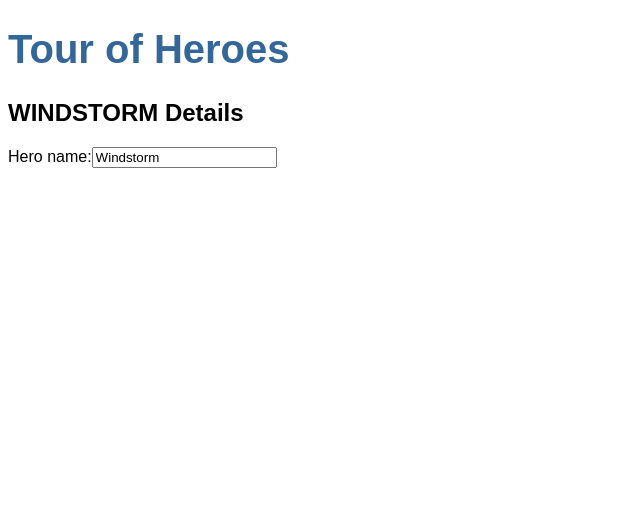
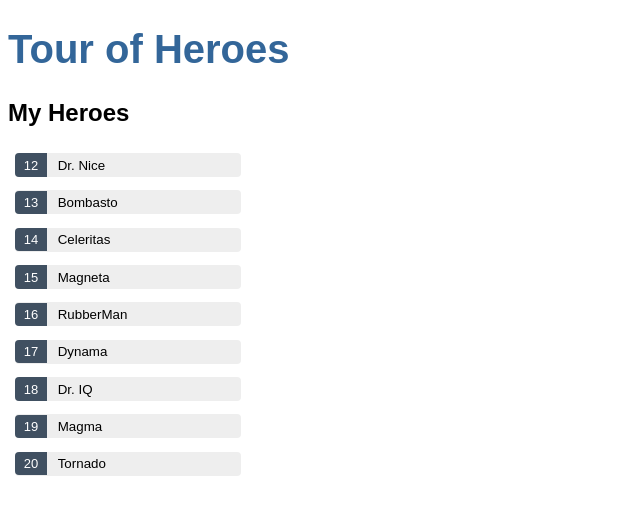
Before and after one commit to AngelMaldonado/UASLP-Aplicaciones-Web-Escalables, an Angular app in the folder Angular/03TourOfHeroes/: page / in a window 1280 px wide. Shown: the top 514 px of the page, without its empty margins (0-640 px from the left). Built offline with nearby package versions, Linux system fonts and the light colour scheme.

Commit message:
🔴03TourOfHeroes - Lista de héroes, *nfFor, *nfIf y class-binding [class.<toggle>]="<condición>"

```diff
--- a/Angular/03TourOfHeroes/src/app/heroes/heroes.component.css
+++ b/Angular/03TourOfHeroes/src/app/heroes/heroes.component.css
@@ -0,0 +1,67 @@
+/* HeroesComponent's private CSS styles */
+.heroes {
+  margin: 0 0 2em 0;
+  list-style-type: none;
+  padding: 0;
+  width: 15em;
+}
+
+.heroes li {
+  display: flex;
+}
+
+.heroes button {
+  flex: 1;
+  cursor: pointer;
+  position: relative;
+  left: 0;
+  background-color: #EEE;
+  margin: .5em;
+  padding: 0;
+  border: none;
+  border-radius: 4px;
+  display: flex;
+  align-items: center;
+  height: 1.8em;
+}
+
+.heroes button:hover {
+  color: #2c3a41;
+  background-color: #e6e6e6;
+  left: .1em;
+}
+
+.heroes button:active {
+  background-color: #525252;
+  color: #fafafa;
+}
+
+.heroes button.selected {
+  background-color: black;
+  color: white;
+}
+
+.heroes button.selected:hover {
+  background-color: #505050;
+  color: white;
+}
+
+.heroes button.selected:active {
+  background-color: black;
+  color: white;
+}
+
+.heroes .badge {
+  display: inline-block;
+  font-size: small;
+  color: white;
+  padding: 0.4em 0.7em 0.4em 0.7em;
+  background-color: #405061;
+  line-height: 1em;
+  margin-right: .8em;
+  border-radius: 4px 0 0 4px;
+}
+
+.heroes .name {
+  align-self: center;
+}
--- a/Angular/03TourOfHeroes/src/app/heroes/heroes.component.html
+++ b/Angular/03TourOfHeroes/src/app/heroes/heroes.component.html
@@ -1,6 +1,18 @@
-<h2>{{ hero.name | uppercase }} Details</h2>
-<div>
-  <label for="name">Hero name:</label>
-  <!-- [(...)] -> two way data binding -->
-  <input id="name" [(ngModel)]="hero.name" placeholder="Hero's name">
+<h2>My Heroes</h2>
+<ul class="heroes">
+  <li *ngFor="let hero of heroes">
+    <button [class.selected]="hero === selectedHero" type="button" (click)="onSelect(hero)">
+      <span class="badge">{{hero.id}}</span>
+      <span class="name">{{hero.name}}</span>
+    </button>
+  </li>
+</ul>
+
+<div *ngIf="selectedHero">
+  <h2>{{ selectedHero.name | uppercase }} Details</h2>
+  <div>
+    <label for="name">Hero name:</label>
+    <!-- [(...)] -> two way data binding -->
+    <input id="name" [(ngModel)]="selectedHero.name" placeholder="Hero's name">
+  </div>
 </div>
--- a/Angular/03TourOfHeroes/src/app/heroes/heroes.component.ts
+++ b/Angular/03TourOfHeroes/src/app/heroes/heroes.component.ts
@@ -1,5 +1,6 @@
 import { Component, OnInit } from '@angular/core';
-import { Hero } from "../hero";
+import { Hero } from '../hero';
+import { HEROES } from '../mock-heroes';
 
 @Component({
   selector: 'app-heroes',
@@ -7,11 +8,15 @@ import { Hero } from "../hero";
   styleUrls: ['./heroes.component.css']
 })
 export class HeroesComponent implements OnInit {
-  hero: Hero = { id: 1, name: 'Windstorm' };
+  selectedHero?: Hero;
+  heroes = HEROES;
 
   constructor() { }
 
   ngOnInit(): void {
   }
 
+  onSelect(hero: Hero): void {
+    this.selectedHero = hero;
+  }
 }
--- /dev/null
+++ b/Angular/03TourOfHeroes/src/app/mock-heroes.ts
@@ -0,0 +1,13 @@
+import { Hero } from './hero';
+
+export const HEROES: Hero[] = [
+  { id: 12, name: 'Dr. Nice' },
+  { id: 13, name: 'Bombasto' },
+  { id: 14, name: 'Celeritas' },
+  { id: 15, name: 'Magneta' },
+  { id: 16, name: 'RubberMan' },
+  { id: 17, name: 'Dynama' },
+  { id: 18, name: 'Dr. IQ' },
+  { id: 19, name: 'Magma' },
+  { id: 20, name: 'Tornado' }
+];
```
